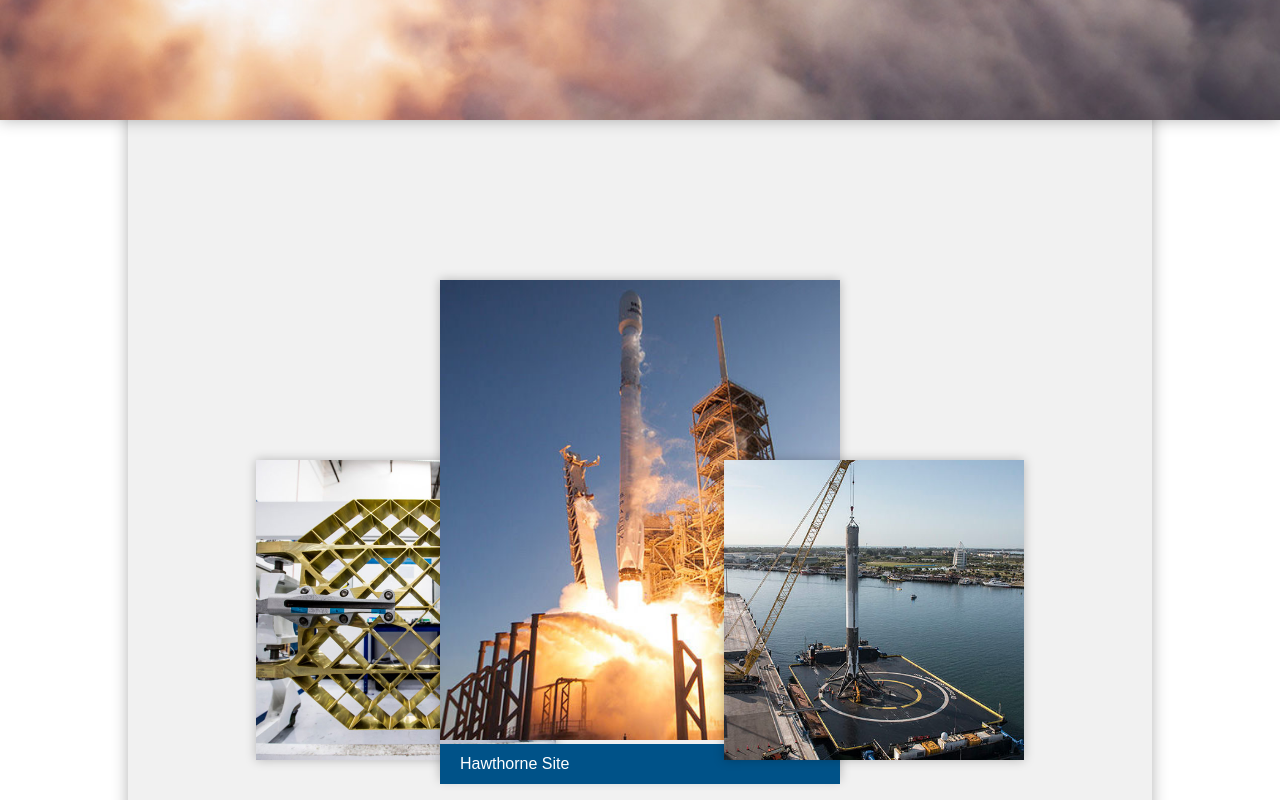
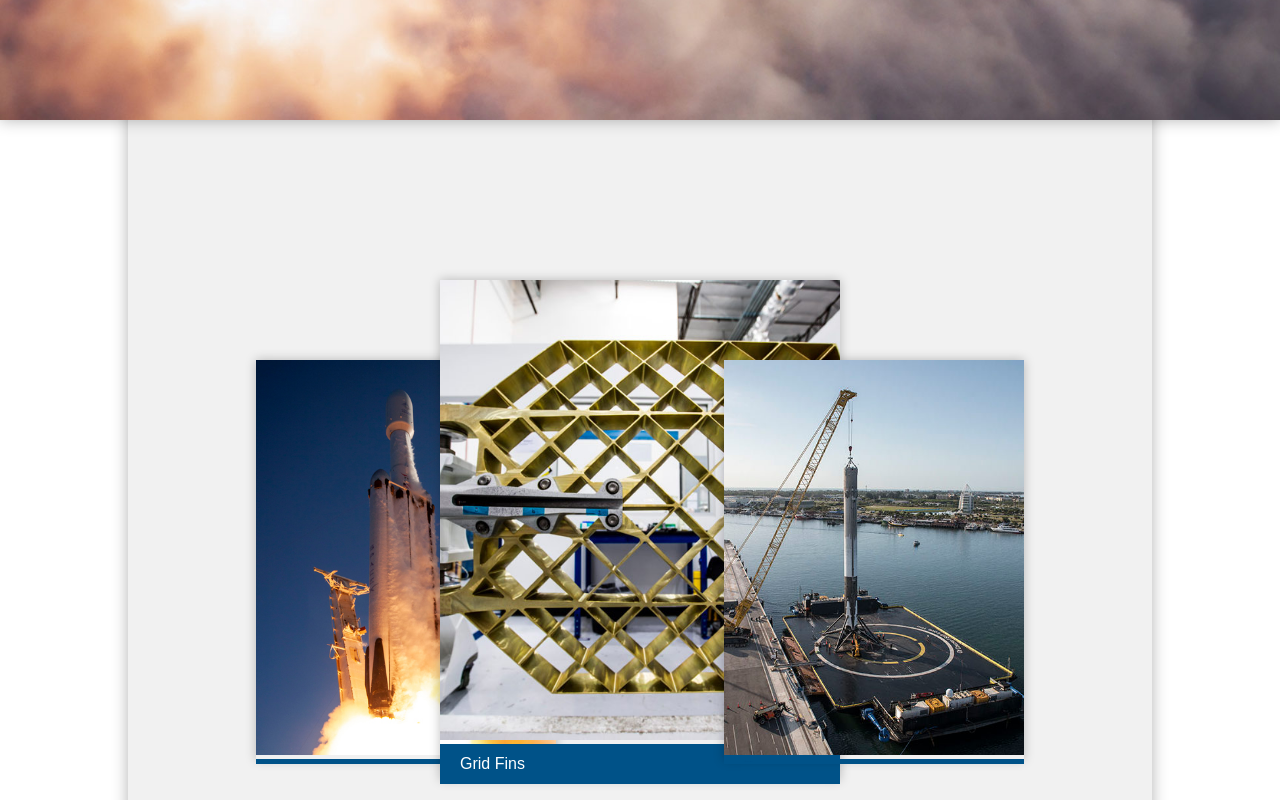
Before and after one commit to fanzypantz/ProjectExam01, a Vue app in the folder new-client/: page / in a window 1280 px wide. Shown: the part 2280-3080 px from the top of the page. Built offline with nearby package versions, Linux system fonts and the light colour scheme; a web font is replaced by a local one.

Commit message:
detailing of gallery finished

```diff
--- a/new-client/src/App.vue
+++ b/new-client/src/App.vue
@@ -92,27 +92,27 @@
             <p>1/4</p>
           </div>
         </router-link>
-        <router-link to="/about" title="reusability page">
+        <router-link to="/" title="reusability page">
           <div class="nav-element">
             <h2>Stage 2</h2>
             <p>Reusability</p>
             <p>2/4</p>
           </div>
         </router-link>
-        <a href="rockets.html" title="rockets page">
+        <router-link to="/" title="rockets page">
           <div class="nav-element">
             <h2>Stage 3</h2>
             <p>Rockets</p>
             <p>3/4</p>
           </div>
-        </a>
-        <a href="missions.html" title="missions page">
+        </router-link>
+        <router-link to="/" title="missions page">
           <div class="nav-element">
             <h2>Stage 4</h2>
             <p>Missions</p>
             <p>4/4</p>
           </div>
-        </a>
+        </router-link>
       </nav>
     </header>
 
--- a/new-client/src/components/Gallery.vue
+++ b/new-client/src/components/Gallery.vue
@@ -1,76 +1,51 @@
 <template>
   <section class="container-normal gallery scrolltarget">
     <div class="images">
-      <div
-        @click="handleClick(0)"
-        :class="'gallery-image-container ' + getClass(0)"
-      >
-        <img
-          id="img-01"
-          class="image fade"
-          src="../assets/images/gallery01.jpg"
-          alt=""
+      <GalleryImage
+        @handleClick="handleClick"
+        :index="0"
+        :current-focus="currentFocus"
+        title="Arabsat-6A"
+        description="The April 11 mission launched an advanced communications satellite called Arabsat-6A, which will provide communications services to customers living in the Middle East, Africa and parts of Europe. Onlookers turned out to enjoy the beautiful weather during the early-evening launch."
       />
-        <p id="text-01" class="text">Grid Fins</p>
-      </div>
-      <div
-        @click="handleClick(1)"
-        :class="'gallery-image-container ' + getClass(1)"
-      >
-        <img
-          id="img-02"
-          class="image fade"
-          src="../assets/images/gallery02.jpg"
-          alt=""
+      <GalleryImage
+        @handleClick="handleClick"
+        :index="1"
+        :current-focus="currentFocus"
+        title="Grid Fins"
+        description="Falcon 9’s first stage is equipped with hypersonic grid fins that manipulate the direction of the stage’s lift during reentry. The fins are placed in an X-wing configuration and are stowed on ascent and deployed during reentry. The fins, which measure 4 feet by 5 feet, can roll, pitch, and yaw the 14-story stage autonomously in order to target a precision landing."
       />
-        <p id="text-02" class="text">Hawthorne Site</p>
-      </div>
-      <div
-        @click="handleClick(2)"
-        :class="'gallery-image-container ' + getClass(2)"
-      >
-        <img
-          id="img-03"
-          class="image fade"
-          src="../assets/images/gallery03.jpg"
-          alt=""
+      <GalleryImage
+        @handleClick="handleClick"
+        :index="2"
+        :current-focus="currentFocus"
+        title="Return from Space"
+        description="The Falcon 9 first-stage landing tests were a series of controlled-descent flight tests conducted by SpaceX between 2013 and 2016. Since 2017, the first stage of Falcon 9 missions has been routinely landed if the rocket performance allowed it, and if SpaceX chose to recover the stage."
       />
-        <p id="text-03" class="text">Return from Space</p>
-      </div>
-
-      <div
-        @click="handleClick(3)"
-        :class="'gallery-image-container ' + getClass(3)"
-      >
-        <img
-          id="img-04"
-          class="image fade"
-          src="../assets/images/gallery04.jpg"
-          alt=""
+      <GalleryImage
+        @handleClick="handleClick"
+        :index="3"
+        :current-focus="currentFocus"
+        title="Raptor Engines"
+        description="The SpaceX Raptor is a full-flow, staged-combustion, methane-fueled rocket engine manufactured by SpaceX. The engine is powered by cryogenic liquid methane and liquid oxygen, rather than the RP-1 kerosene and LOX used in SpaceX's prior Merlin and Kestrel rocket engines."
       />
-        <p id="text-04" class="text">Raptor Engines</p>
-      </div>
-
-      <div
-        @click="handleClick(4)"
-        :class="'gallery-image-container ' + getClass(4)"
-      >
-        <img
-          id="img-05"
-          class="image selected fade"
-          src="../assets/images/gallery05.jpg"
-          alt=""
+      <GalleryImage
+        @handleClick="handleClick"
+        :index="4"
+        :current-focus="currentFocus"
+        title="Dragon Capsule"
+        description="Dragon is a free-flying spacecraft designed to deliver both cargo and people to orbiting destinations. It is the only spacecraft currently flying that is capable of returning significant amounts of cargo to Earth. Currently Dragon carries cargo to space, but it was designed from the beginning to carry humans. The first demonstration flight under NASA's "
       />
-        <p id="text-05" class="text">Dragon Capsule</p>
-      </div>
     </div>
   </section>
 </template>
 
 <script>
+import GalleryImage from './GalleryImage';
+
 export default {
   name: 'Gallery',
-
+  components: { GalleryImage },
   data() {
     return {
       currentFocus: 1,
@@ -79,26 +54,6 @@ export default {
   },
 
   methods: {
-    getClass(index) {
-      if (index > this.currentFocus) {
-        if (index > this.currentFocus + 1) {
-          return 'far-right';
-        } else {
-          return 'right';
-        }
-      } else if (index === this.currentFocus) {
-        return 'current-focus';
-      } else if (index < this.currentFocus) {
-        if (index < this.currentFocus - 1) {
-          return 'far-left';
-        } else {
-          return 'left';
-        }
-      } else {
-        return '';
-      }
-    },
-
     leftClick() {
       this.isAnimating = true;
       this.currentFocus = this.currentFocus - 1;
@@ -116,13 +71,12 @@ export default {
     },
 
     handleClick(index) {
+      console.log('got event: ', index);
       if (index !== this.currentFocus && !this.isAnimating) {
-        if (index > 0 && index < 4) {
         if (index > this.currentFocus) {
           this.rightClick();
         } else {
           this.leftClick();
-          }
         }
       }
     },
@@ -142,66 +96,4 @@ $delay: 500ms
     height: 60%
     width: 100%
     display: flex
-
-  .gallery-image-container
-    position: absolute
-    box-shadow: 0 0 10px 0 rgba(0, 0, 0, 0.25)
-    margin: 0
-    transition: top $delay ease, left $delay ease, width $delay ease, height $delay ease, transform $delay ease, opacity $delay ease
-
-    .text
-      color: white
-      padding-left: 20px
-      margin: 0
-      line-height: 40px
-      background-color: #005288
-      transition: opacity $delay ease, tranform $delay ease
-
-    img
-      width: 100%
-      height: calc(100% - 40px)
-      object-fit: cover
-      transition: height $delay ease
-
-  .far-right, .far-left
-    width: 300px
-    height: 300px
-    opacity: 0
-    transform: scale(0)
-    top: calc(100% - 300px)
-
-  .left, .right
-    width: 300px
-    height: 300px
-    top: calc(100% - 300px)
-
-    img
-      height: 100%
-
-    .text
-      opacity: 0
-      transform: scaleY(0)
-
-  .far-left
-    left: 0
-    transform-origin: bottom left
-
-  .far-right
-    left: calc(100% - 300px)
-    transform-origin: bottom right
-
-  .left
-    left: 0
-    transform-origin: bottom left
-
-  .right
-    left: calc(100% - 300px)
-    transform-origin: bottom right
-
-  .current-focus
-    left: 50%
-    top: 0
-    transform: translateX(-50%)
-    width: 400px
-    height: 500px
 </style>
--- /dev/null
+++ b/new-client/src/components/GalleryImage.vue
@@ -0,0 +1,179 @@
+<template>
+  <div
+    @click="handleClick"
+    @mouseover="handleHover"
+    @mouseleave="handleLeave"
+    :class="
+      'gallery-image-container ' + getClass() + (isHovering ? ' hovering ' : '')
+    "
+  >
+    <img
+      class="image fade"
+      :src="require(`../assets/images/gallery0${index + 1}.jpg`)"
+      alt=""
+    />
+    <p class="text">{{ title }}</p>
+    <p class="description">{{ description }}</p>
+  </div>
+</template>
+
+<script>
+export default {
+  name: 'GalleryImage',
+
+  data() {
+    return {
+      isHovering: false,
+    };
+  },
+
+  props: {
+    index: {
+      type: Number,
+      default: 0,
+    },
+    currentFocus: {
+      type: Number,
+      default: 0,
+    },
+    title: {
+      type: String,
+      default: '',
+    },
+    description: {
+      type: String,
+      default: '',
+    },
+  },
+
+  methods: {
+    getClass() {
+      if (this.index > this.currentFocus) {
+        if (this.index > this.currentFocus + 1) {
+          return 'far-right';
+        } else {
+          return 'right';
+        }
+      } else if (this.index === this.currentFocus) {
+        return 'current-focus';
+      } else if (this.index < this.currentFocus) {
+        if (this.index < this.currentFocus - 1) {
+          return 'far-left';
+        } else {
+          return 'left';
+        }
+      } else {
+        return '';
+      }
+    },
+
+    handleHover() {
+      console.log('ree: ');
+      if (this.currentFocus === this.index) {
+        this.isHovering = true;
+      }
+    },
+
+    handleLeave() {
+      if (this.isHovering) {
+        this.isHovering = false;
+      }
+    },
+
+    handleClick() {
+      this.$emit('handleClick', this.index);
+    },
+  },
+};
+</script>
+
+<style lang="sass">
+$delay: 500ms
+
+.gallery-image-container
+  position: absolute
+  box-shadow: 0 0 10px 0 rgba(0, 0, 0, 0.25)
+  margin: 0
+  transition: top $delay ease, left $delay ease, width $delay ease, height $delay ease, transform $delay ease, opacity $delay ease
+
+  .text
+    color: white
+    padding-left: 20px
+    margin: 0
+    line-height: 40px
+    background-color: #005288
+    transition: color $delay ease, line-height $delay ease, font-size $delay ease
+
+  img
+    width: 100%
+    height: calc(100% - 40px)
+    object-fit: cover
+    transition: height $delay ease
+
+  &:hover
+    cursor: pointer
+
+.far-right, .far-left
+  width: 300px
+  height: 400px
+  opacity: 0
+  transform: scale(0)
+  top: calc(100% - 400px)
+
+.left, .right
+  width: 300px
+  height: 400px
+  top: calc(100% - 400px)
+
+  img
+    height: calc(100% - 5px)
+
+  .text
+    color: #005288
+    line-height: 5px
+    font-size: 1px
+
+
+.far-left
+  left: 0
+  transform-origin: bottom left
+
+.far-right
+  left: calc(100% - 300px)
+  transform-origin: bottom right
+
+.left
+  left: 0
+  transform-origin: bottom left
+
+.right
+  left: calc(100% - 300px)
+  transform-origin: bottom right
+
+.current-focus
+  left: 50%
+  top: 0
+  transform: translateX(-50%)
+  width: 400px
+  height: 500px
+
+.description
+  margin: 0
+  color: white
+  padding: 20px
+  transform: scaleY(0)
+  opacity: 0
+  background-color: #005288
+  transition: transform 250ms ease, opacity 250ms ease
+  border-top: 3px solid white
+  transform-origin: top
+
+.hovering
+  height: 100%
+  width: 500px
+
+
+  .description
+    transform: scaleY(1)
+    opacity: 1
+</style>
--- a/new-client/src/components/Slogan.vue
+++ b/new-client/src/components/Slogan.vue
@@ -6,7 +6,10 @@
       ref="slogan-button-01"
       :class="'slogan-button' + (buttonFade ? ' fade-out' : ' fade-in')"
     >
-      <h3 class="quote-button">Show me an Elon Quote!</h3>
+      <h3 class="quote-button">
+        Show me <br />
+        an Elon Musk quote!
+      </h3>
     </div>
     <div
       @click="toggleSlogan"
```
Also changed, not shown: new-client/src/components/ScrollBar.vue (+6 -8 lines), new-client/src/assets/images/gallery01.jpg, new-client/src/assets/images/gallery02.jpg. Lines whose indentation alone changed are shown as unchanged.
